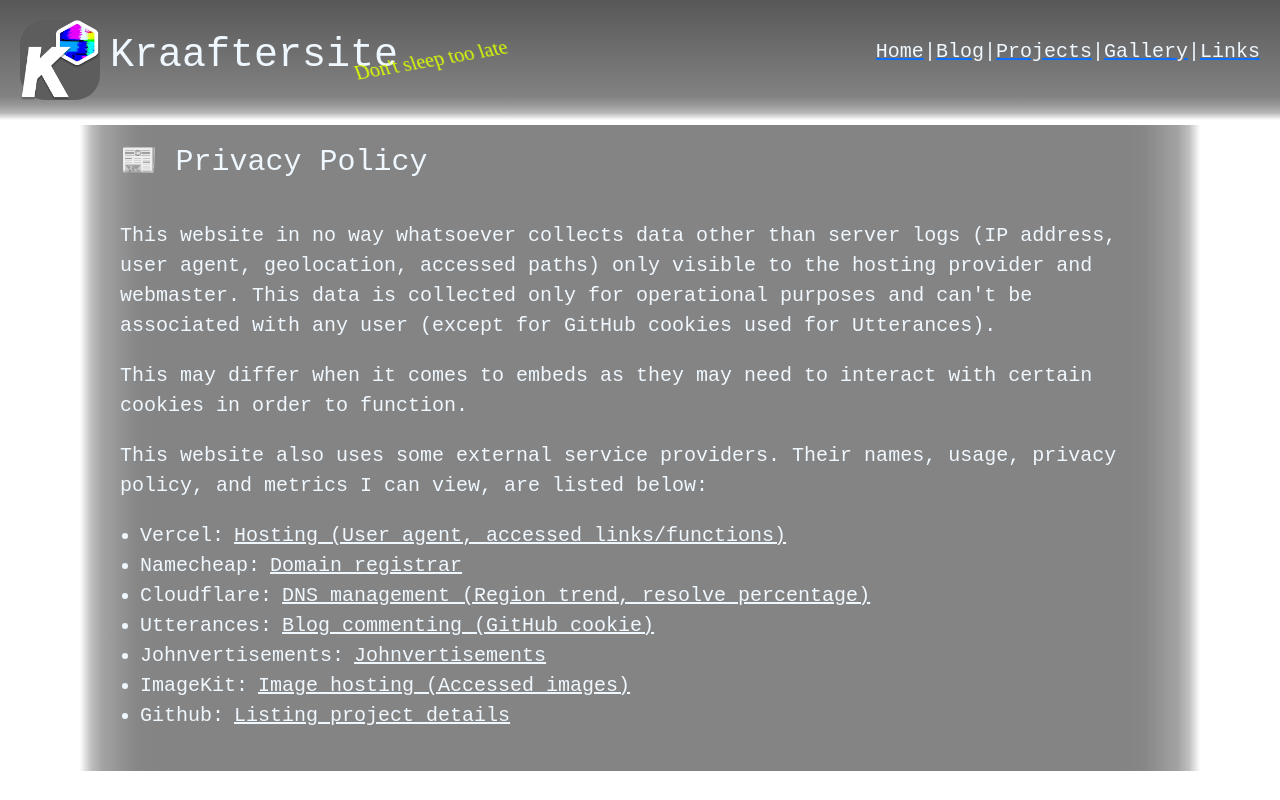
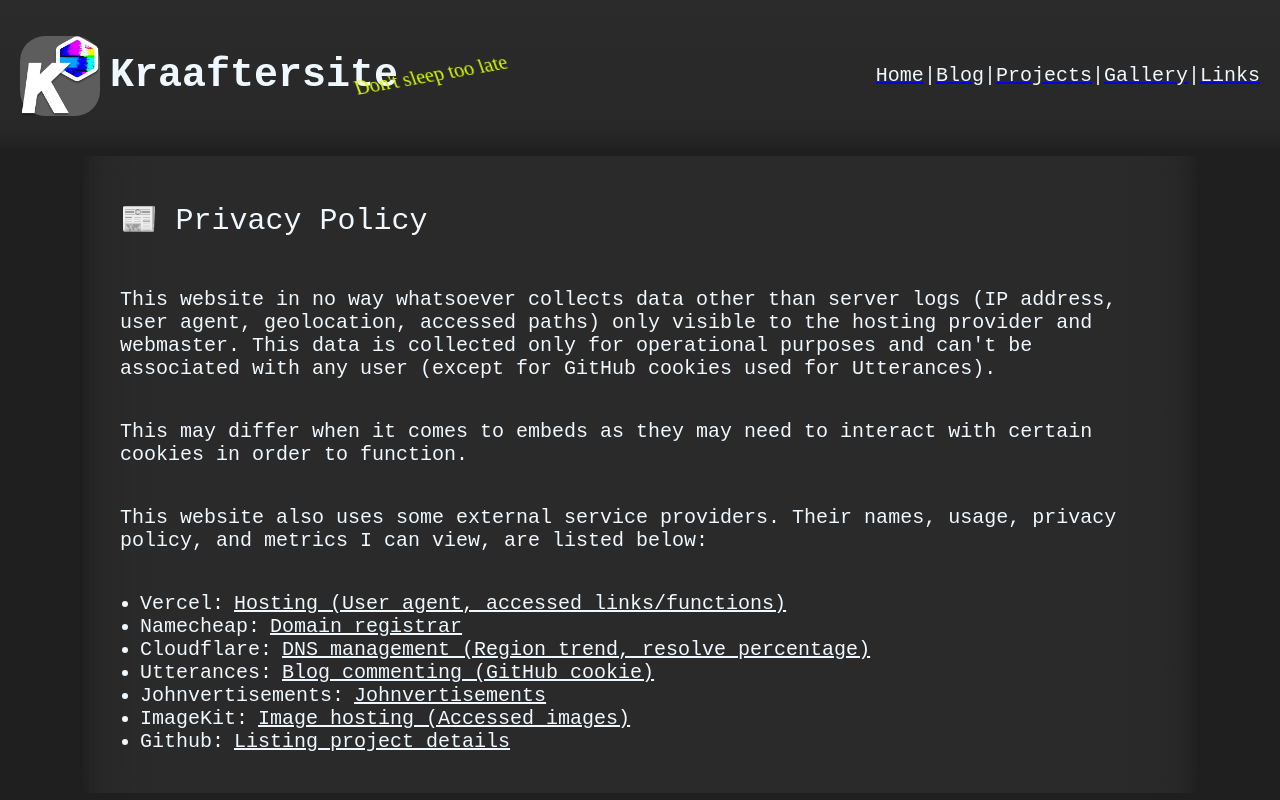
Before and after one commit to Kraafter/Kraaftersite-v3, a SvelteKit app: page /privacy in a window 1280 px wide. Shown: the top 800 px of the page. Built offline with nearby package versions, Linux system fonts and the light colour scheme; a web font is replaced by a local one.

Commit message:
Undo import bootstrap node

```diff
--- a/src/routes/+layout.svelte
+++ b/src/routes/+layout.svelte
@@ -6,12 +6,7 @@
 
     import splashes from '$lib/file/splash.json';
     const splash = splashes.splashes[Math.floor(Math.random() * splashes.splashes.length)];;
-
   </script>
-
-<svelte:head>
-    <link rel="stylesheet" href="../node_modules/bootstrap/dist/css/bootstrap.min.css">
-</svelte:head>
 
 <main class="body">
     <nav class="nav">
@@ -51,7 +46,6 @@
             <p class='text3'>Copyright © 2024 Kraafter</p>
         </div>
     </footer>
-    <script src="../node_modules/bootstrap/dist/js/bootstrap.min.js"></script>
 </main>
 
 <style>
```
